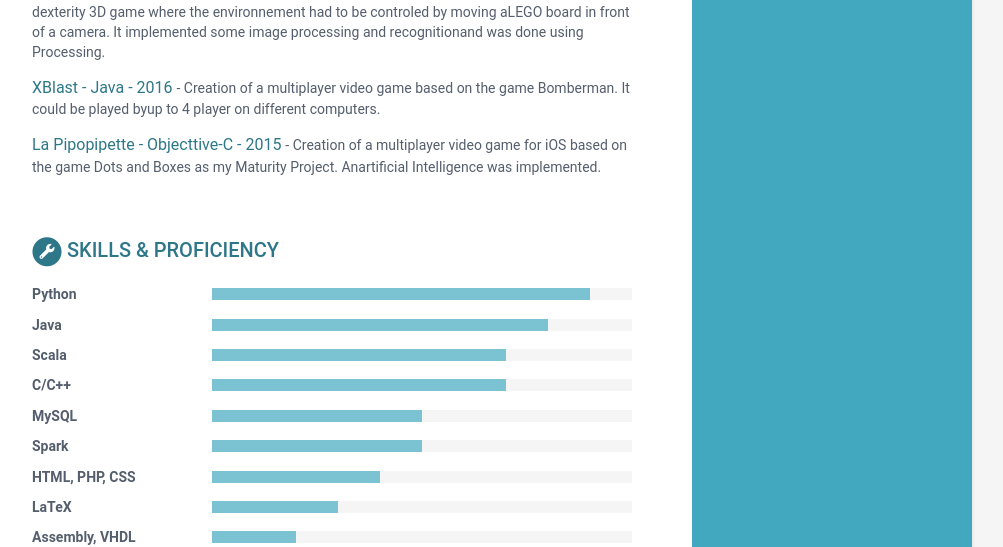
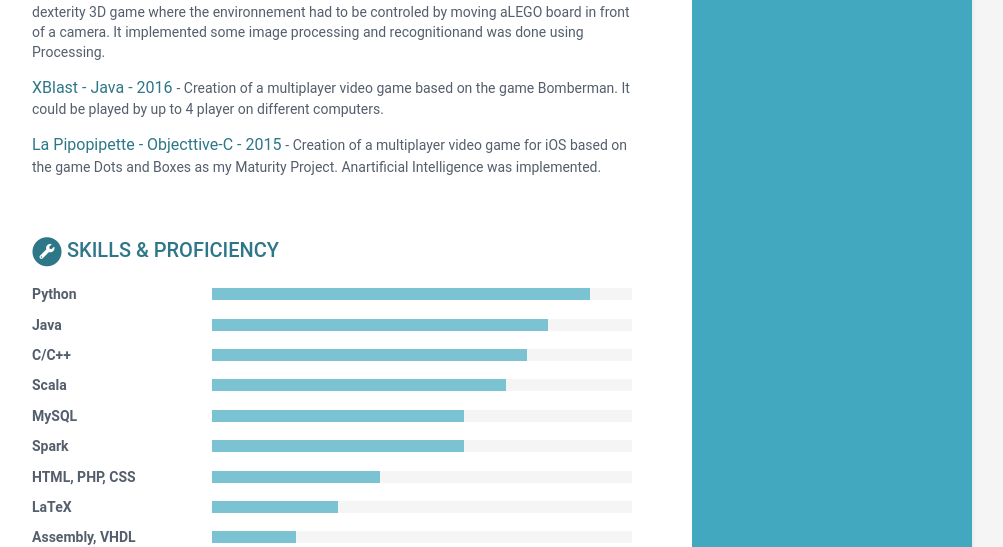
Before and after one commit to Billotais/cv, a Jekyll site: the page built from index.html, in a window 1280 px wide. Shown: the part 1567-2114 px from the top of the page, without its empty margins (168-1171 px from the left). Built offline with Jekyll 4.4.1, drawn with Linux system fonts in a browser that asks for light colours; part of the change alters nothing that is shown.

Commit message:
Update data.yml

```diff
--- a/_data/data.yml
+++ b/_data/data.yml
@@ -134,7 +134,7 @@ projects:
 
       - title: XBlast - Java - 2016
         link: "#"
-        tagline: "Creation of a multiplayer video game based on the game Bomberman. It could be played byup to 4 player on different computers."
+        tagline: "Creation of a multiplayer video game based on the game Bomberman. It could be played by up to 4 player on different computers."
 
       - title: La Pipopipette - Objecttive-C - 2015
         link: "#"
@@ -149,14 +149,14 @@ skills:
         level: 90%
       - name: Java
         level: 80%
+      - name: C/C++
+        level: 75%
       - name: Scala
         level: 70%
-      - name: C/C++
-        level: 70%
       - name: MySQL
-        level: 50%
+        level: 60%
       - name: Spark
-        level: 50%
+        level: 60%
       - name: HTML, PHP, CSS
         level: 40%
       - name: LaTeX
```
